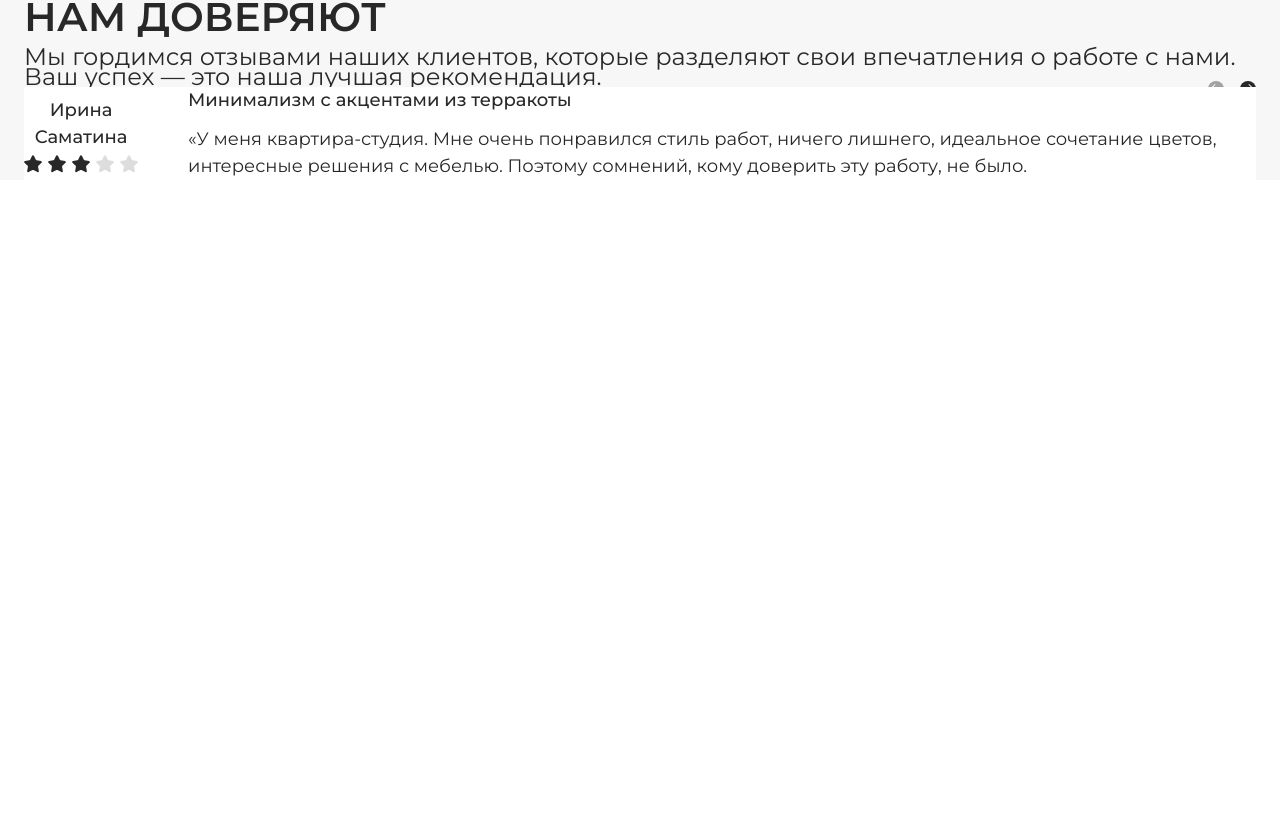
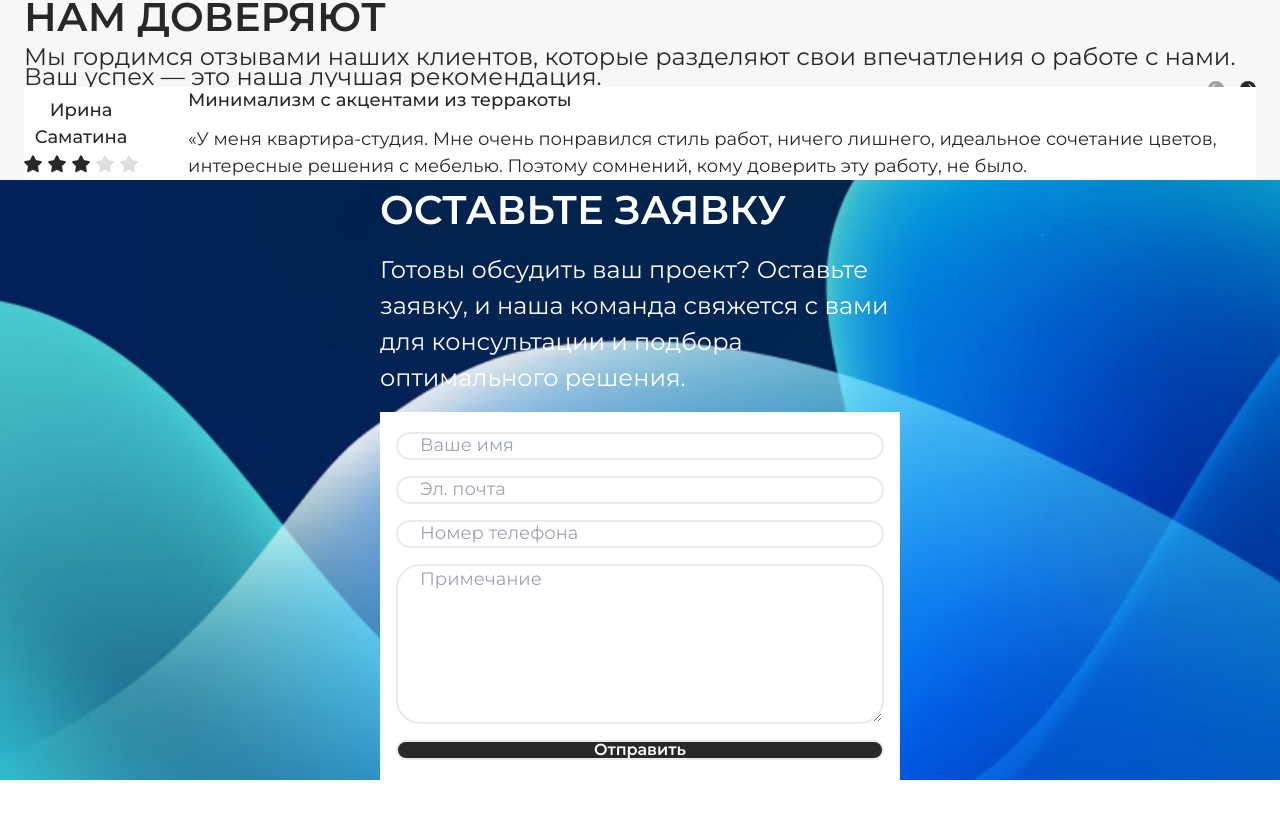
Before and after one commit to theCapnCoder/mnatronix, a Next.js app: page / in a window 1280 px wide. Shown: the part 2607-3425 px from the top of the page. Before the commit the page ends 2947 px from the top, so only its background shows below. Built offline with nearby package versions, Linux system fonts and the light colour scheme; what fluid-tailwind would draw is missing.

Commit message:
feat: Contact markUp

```diff
--- /dev/null
+++ b/src/app/_containers/contact.tsx
@@ -0,0 +1,47 @@
+import React from "react";
+import { useTranslations } from "next-intl";
+import { Container } from "../_components/container";
+import clsx from "clsx";
+import { NavButton } from "../_components/nav-button";
+
+export const Contact = () => {
+  const t = useTranslations("contact");
+
+  return (
+    <section>
+      <div className="bg-img-large">
+        <Container>
+          <div className="flex w-full flex-col items-center xl:items-start">
+            <div className="max-w-[32.5rem] xl:flex xl:w-full xl:max-w-full xl:justify-between xl:px-20 xl:py-14">
+              <div className="xl:w-[35.25rem] xl:justify-between">
+                <h2 className="mb-3 text-xl font-semibold text-white xl:mb-0">
+                  {t("title")}
+                </h2>
+                <p className="mb-4 text-s text-white">{t("description")}</p>
+              </div>
+
+              <div className="xl:w-[28.75rem]">
+                <form
+                  className={clsx(
+                    "*:rounded-3xl *:border-2 *:border-grey *:px-[1.375rem] *:~py-4/5 *:placeholder:text-xs",
+                    "flex flex-col gap-4 bg-white px-4 py-5 ~rounded-[1rem]/[2rem] ~md:~p-5/10"
+                  )}
+                >
+                  <input type="text" placeholder={t("form.fields.name")} />
+                  <input type="email" placeholder={t("form.fields.email")} />
+                  <input type="tel" placeholder={t("form.fields.phone")} />
+                  <textarea
+                    placeholder={t("form.fields.note")}
+                    className="h-[10rem]"
+                  />
+
+                  <NavButton>{t("form.button")}</NavButton>
+                </form>
+              </div>
+            </div>
+          </div>
+        </Container>
+      </div>
+    </section>
+  );
+};
--- a/src/app/globals.css
+++ b/src/app/globals.css
@@ -9,6 +9,11 @@
 
   .bg-img-small {
     background-image: url("../../public/images/bg/bg-medium.jpg");
+  }
+
+  .bg-img-large {
+    background-image: url("../../public/images/bg/bg-large.jpg");
+    background-size: cover;
   }
 
   .btn-bg-shadow {
--- a/src/app/page.tsx
+++ b/src/app/page.tsx
@@ -6,6 +6,7 @@ import { OurWorks } from "./_containers/our-works";
 import { Workflow } from "./_containers/workflow";
 import { OurClients } from "./_containers/our-clients";
 import { Proofs } from "./_containers/proofs";
+import { Contact } from "./_containers/contact";
 
 export default function Home() {
   return (
@@ -18,6 +19,7 @@ export default function Home() {
       <Workflow />
       <OurClients />
       <Proofs />
+      <Contact />
     </div>
   );
 }
```
